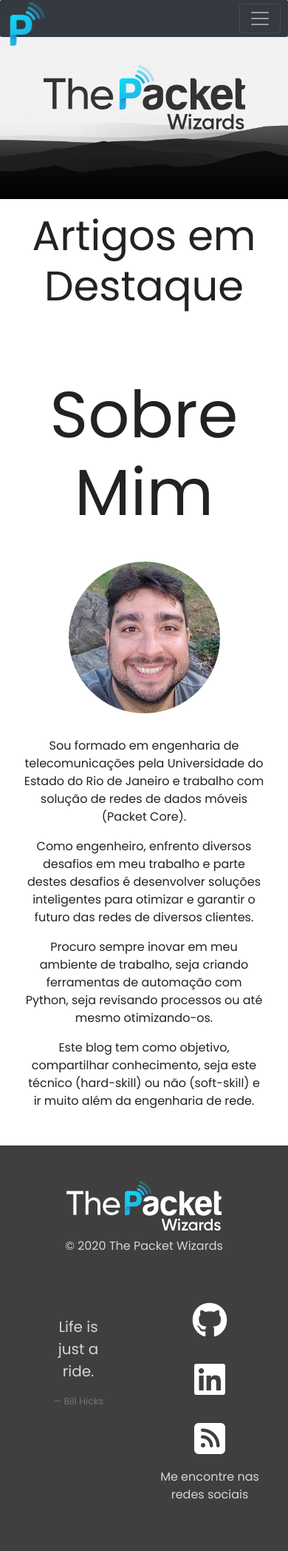
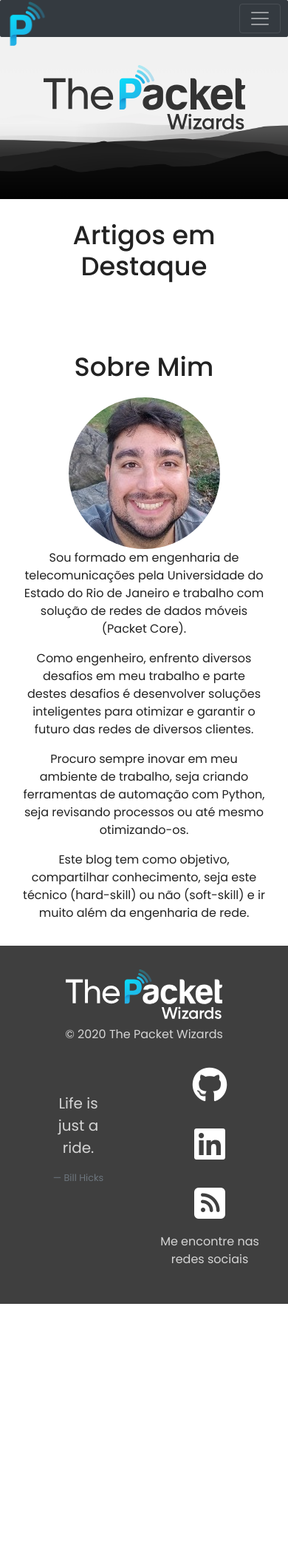
Before and after one commit to decastromonteiro/thepacketwizards-deprecated, a Django app: page / in a window 390 px wide. Shown: the whole page at 74% size. After the commit the page ends 1762 px from the top, so only its background shows below. Run offline with Django 3.2, Linux system fonts and the light colour scheme; data that the repository does not hold is empty; some libraries are stand-ins or nearby versions.

Commit message:
fixed font-size for mobile

```diff
--- a/statics/css/index_style.css
+++ b/statics/css/index_style.css
@@ -36,6 +23,33 @@ html, body {
     display: inline;
 }
 
+
+.carousel-caption img {
+    vertical-align: middle;
+    margin-bottom: 27%;
+
+}
+
+.headline {
+    font-size: 3.5rem;
+    padding: 0.7rem;
+    margin-top: 1.3rem;
+}
+
+/* Navbar Style */
+.navbar {
+    padding: 1rem;
+
+}
+
+.navbar-brand img {
+    position: absolute;
+    top: 2px;
+    left: 30px;
+    max-height: 95px;
+    object-fit: contain;
+}
+
 .navbar-nav li {
     padding-right: 20px
 }
@@ -110,6 +123,30 @@ footer img {
 
     }
 
+    .headline {
+        font-size: 2.2rem;
+        padding: 0.7rem;
+        margin-top: 1rem;
+    }
+
+    /* Blog Cards */
+    .card-img-top {
+        width: 100%;
+        height: 40vw;
+        object-fit: fill;
+        padding: 0.3rem;
+    }
+
+    .card-title {
+        font-size: 1.2rem;
+    }
+
+    .card-text {
+        font-size: 0.9rem;
+    }
+
+
+    /* Navbar Style */
     .navbar-brand img {
         position: absolute;
         top: 2px;
@@ -132,68 +169,3 @@ footer img {
     }
 
 }
-
-@media (max-width: 576px) {
-
-}
-
-
-/*---Firefox Bug Fix --*/
-/*.carousel-item {*/
-/*  transition: -webkit-transform 0.5s ease;*/
-/*  transition: transform 0.5s ease;*/
-/*  transition: transform 0.5s ease, -webkit-transform 0.5s ease;*/
-/*  -webkit-backface-visibility: visible;*/
-/*  backface-visibility: visible;*/
-/*}*/
-/*--- Fixed Background Image --*/
-/*figure {*/
-/*  position: relative;*/
-/*  width: 100%;*/
-/*  height: 60%;*/
-/*  margin: 0!important;*/
-/*}*/
-/*.fixed-wrap {*/
-/*  clip: rect(0, auto, auto, 0);*/
-/*  position: absolute;*/
-/*  top: 0;*/
-/*  left: 0;*/
-/*  width: 100%;*/
-/*  height: 100%;*/
-/*}*/
-/*#fixed {*/
-/*  !*background-image: url('img/mac.png');*!*/
-/*  position: fixed;*/
-/*  display: block;*/
-/*  top: 0;*/
-/*  left: 0;*/
-/*  width: 100%;*/
-/*  height: 100%;*/
-/*  background-size: cover;*/
-/*  background-position: center center;*/
-/*  -webkit-transform: translateZ(0);*/
-/*          transform: translateZ(0);*/
-/*  will-change: transform;*/
-/*}*/
-/*--- Bootstrap Padding Fix --*/
-[class*="col-"] {
-    padding: 1rem;
-}
-
-
-/*
-Extra small (xs) devices (portrait phones, less than 576px)
-No media query since this is the default in Bootstrap
-
-Small (sm) devices (landscape phones, 576px and up)
-@media (min-width: 576px) { ... }
-
-Medium (md) devices (tablets, 768px and up)
-@media (min-width: 768px) { ... }
-
-Large (lg) devices (desktops, 992px and up)
-@media (min-width: 992px) { ... }
-
-Extra (xl) large devices (large desktops, 1200px and up)
-@media (min-width: 1200px) { ... }
-*/
--- a/templates/index/index.html
+++ b/templates/index/index.html
@@ -19,7 +19,7 @@
     <div class="container-fluid">
         <div class="row blog-articles text-center">
             <div class="col-12">
-                <h1 id="recent-articles" class="display-4">Artigos em Destaque</h1>
+                <h1 id="recent-articles" class="headline">Artigos em Destaque</h1>
             </div>
             <hr>
         </div>
@@ -55,7 +55,7 @@
     <div class="container-fluid">
         <div class="row padding text-center">
             <div class="col-12">
-                <h1 id="about-me" class="display-2">Sobre Mim</h1>
+                <h1 id="about-me" class="headline">Sobre Mim</h1>
             </div>
             <div class="col-12">
                 <img class="img-fluid rounded-circle mx-auto d-block" src="{% static 'img/profile.jpg' %}" alt="">
```
Also changed, not shown: other parts of statics/css/index_style.css (+9 -23 lines).
